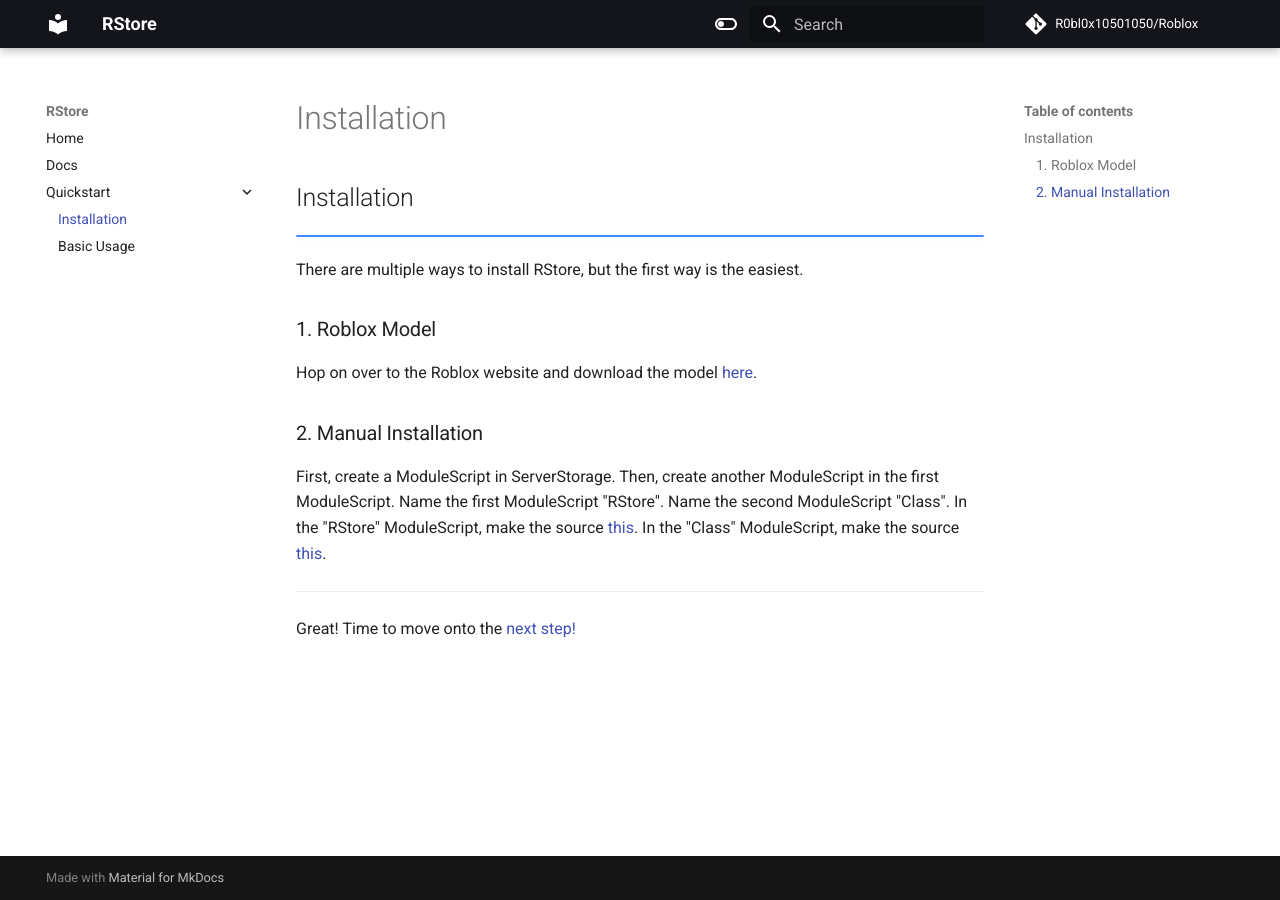
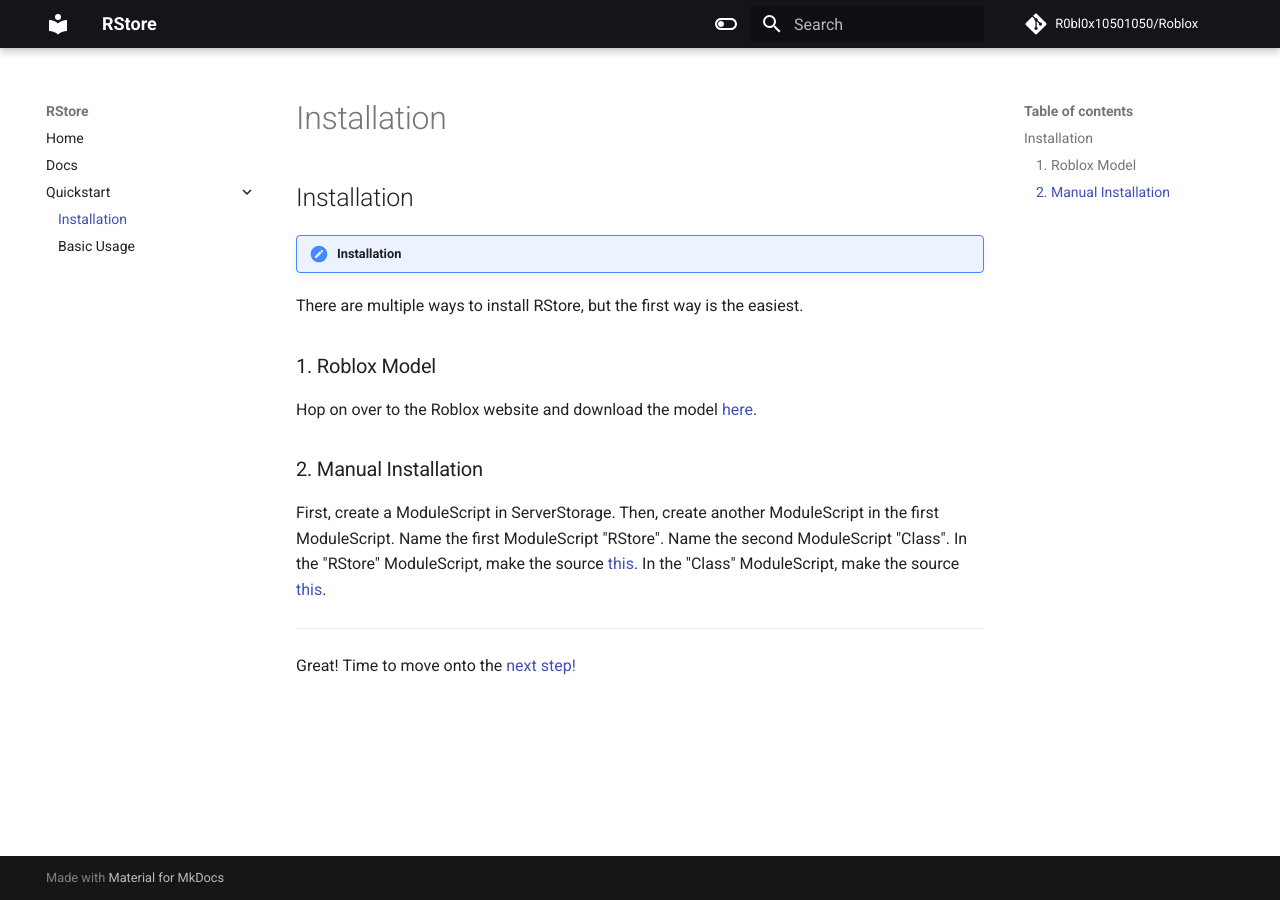
Before and after one commit to R0bl0x10501050/RStoreModule, an MkDocs documentation site: the page built from docs/Quickstart/installation.md, in a window 1280 px wide. Built offline with MkDocs 1.6.1 and Material for MkDocs 9.7.7, drawn with Linux system fonts in a browser that asks for light colours; comment, search, counter and statistics services are not loaded.

Commit message:
Update installation.md

```diff
--- a/docs/Quickstart/installation.md
+++ b/docs/Quickstart/installation.md
@@ -1,6 +1,6 @@
 ## Installation
 
-!!! note ""
+!!! note "Installation"
 There are multiple ways to install RStore, but the first way is the easiest.
 
 ### 1. Roblox Model
```
